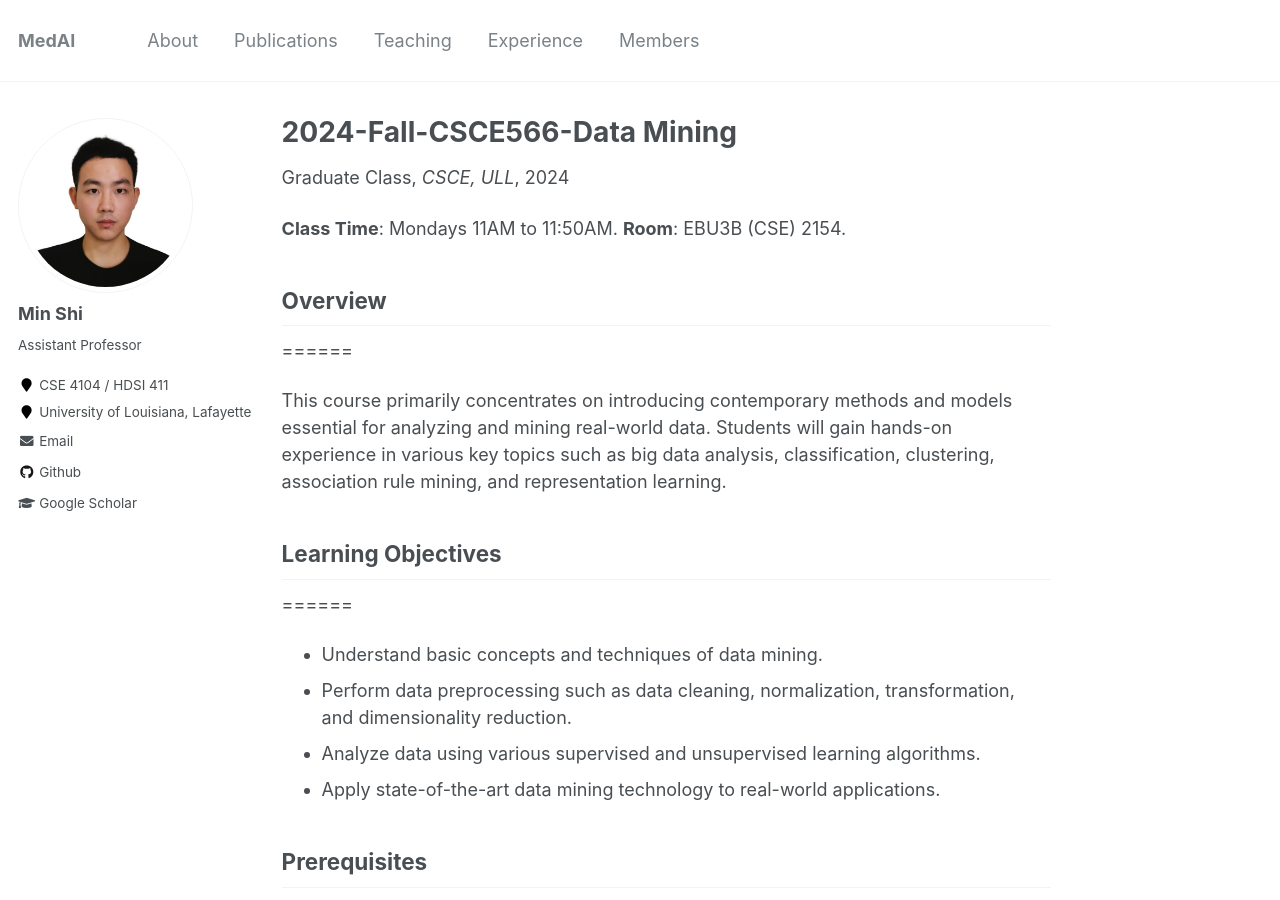
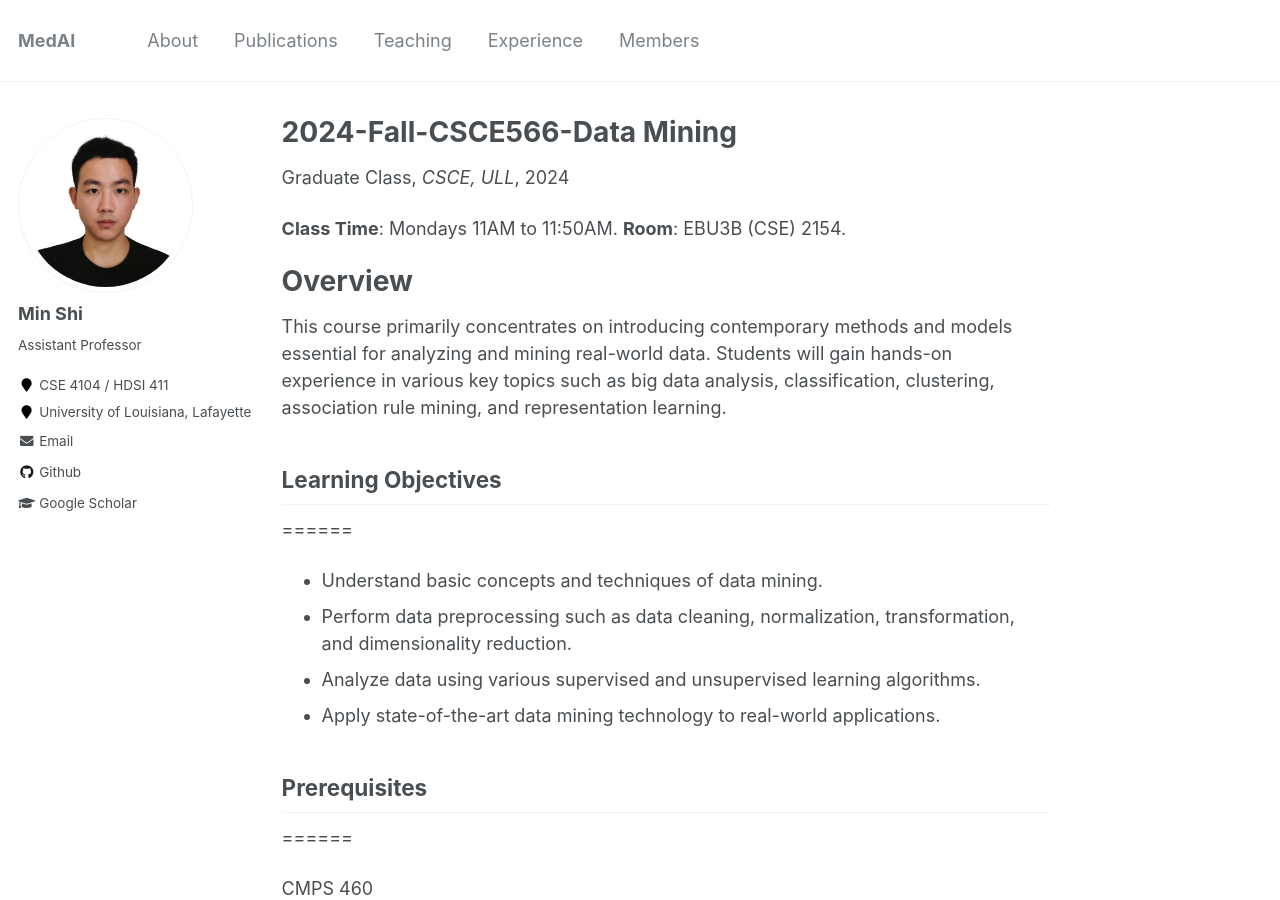
Before and after one commit to shiminxst/shiminxst.github.io, a Jekyll site: the page built from _teaching/2024-fall-CSCE566.md, in a window 1280 px wide and 900 px high. Built offline with Jekyll 4.4.1, drawn with Linux system fonts in a browser that asks for light colours.

```diff
--- a/_teaching/2024-fall-CSCE566.md
+++ b/_teaching/2024-fall-CSCE566.md
@@ -10,7 +10,7 @@ location: "Lafayette, LA"
 
 **Class Time**: Mondays 11AM to 11:50AM.  **Room**: EBU3B (CSE) 2154.
 
-## Overview
+Overview
 ======
 
 This course primarily concentrates on introducing contemporary methods and models essential for analyzing and mining real-world data. Students will gain hands-on experience in various key topics such as big data analysis, classification, clustering, association rule mining, and representation learning.
```
